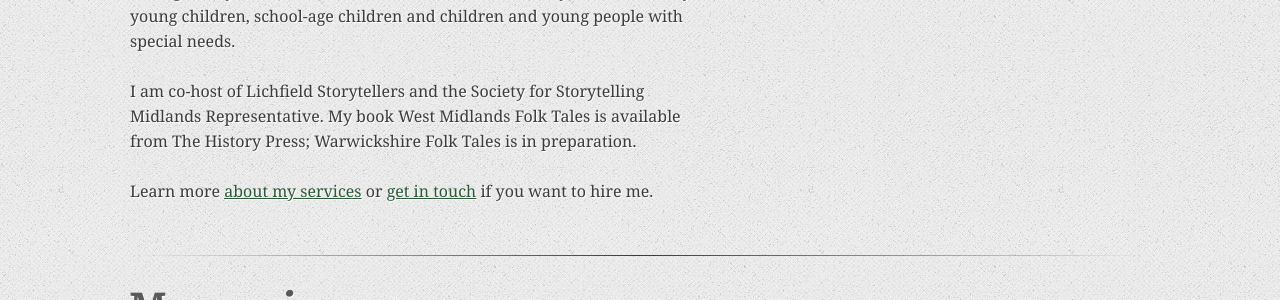
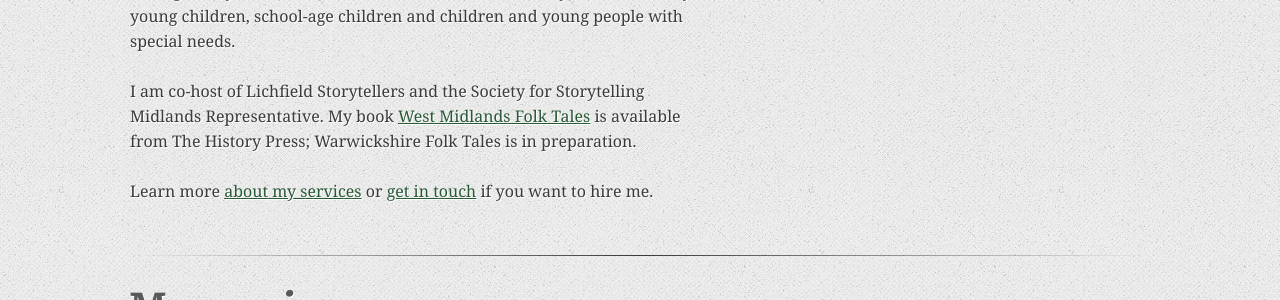
Before and after one commit to m3dwards/storytellingforall, a Jekyll site: the page built from index.html, in a window 1280 px wide and 900 px high, scrolled down 303 px. Shown: the part 180-480 px from the top of the window. Built offline with Jekyll 4.4.1, drawn with Linux system fonts in a browser that asks for light colours; part of the change alters nothing that is shown.

```diff
--- a/_includes/intro.md
+++ b/_includes/intro.md
@@ -8,6 +8,6 @@ My repertoire is largely based on traditional and folk tales. I revel in sourcin
 
 I learnt a love of folklore and stories as a small child; as an adult I told stories to my own children, and, as a teacher, worked with children through story. I now tell stories to adult audiences, family audiences, very young children, school-age children and children and young people with special needs.
 
-I am co-host of Lichfield Storytellers and the Society for Storytelling Midlands Representative. My book West Midlands Folk Tales is available from The History Press; Warwickshire Folk Tales is in preparation.
+I am co-host of Lichfield Storytellers and the Society for Storytelling Midlands Representative. My book [West Midlands Folk Tales](https://www.thehistorypress.co.uk/publication/west-midlands-folk-tales/9780750985390/) is available from The History Press; Warwickshire Folk Tales is in preparation.
 
 Learn more [about my services](#home-services) or [get in touch](#contact) if you want to hire me.
```
